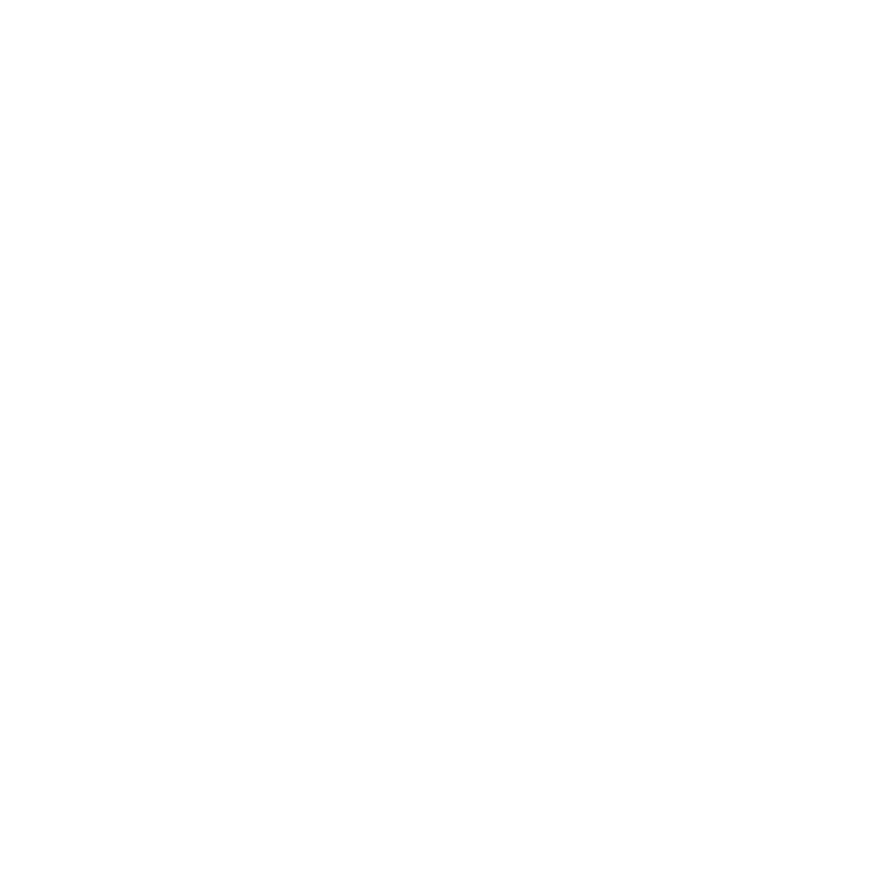
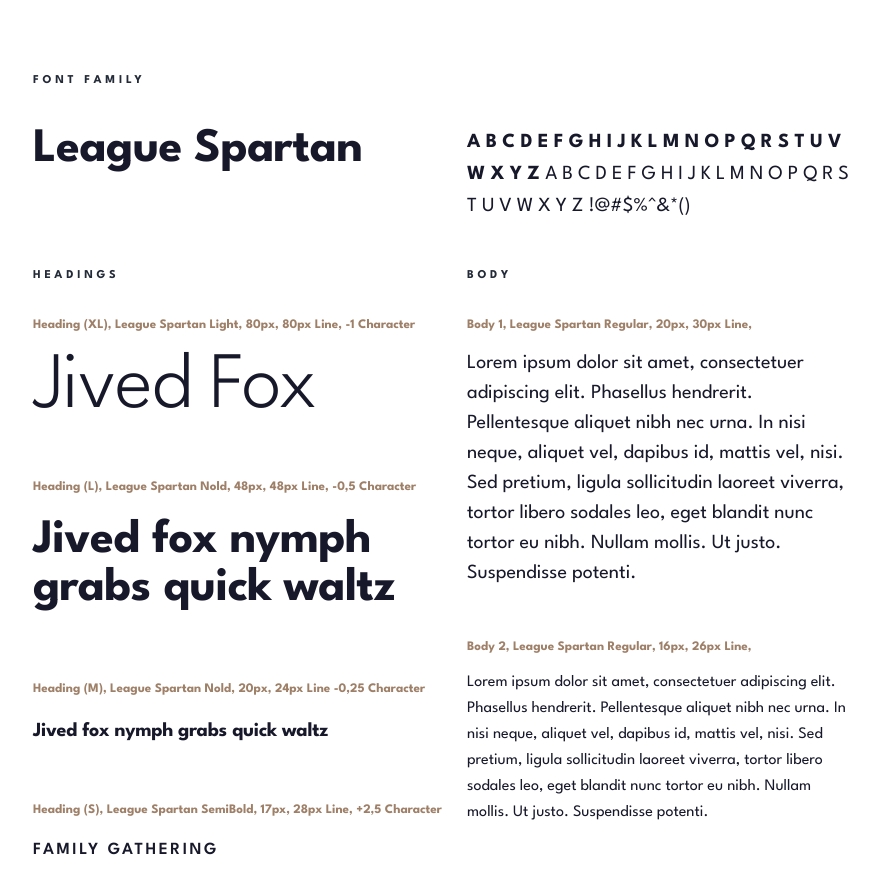
Before and after one commit to JoeDravarol/dine-restaurant, a Next.js app: page /design-system in a window 1280 px wide. Shown: the part 980-1874 px from the top of the page, without its empty margins (195-1074 px from the left). Before the commit the page ends 800 px from the top, so only its background shows below. Built offline with nearby package versions, Linux system fonts and the light colour scheme.

Commit message:
feat: add typography section

```diff
--- a/src/config/theme.ts
+++ b/src/config/theme.ts
@@ -76,13 +76,13 @@
     },
     body1: {
       fontSize: '1.25rem', // 20px
-      lineHeight: '1.875', // 30px
+      lineHeight: '1.875rem', // 30px
       fontWeight: 400,
     },
     body2: {
       fontSize: '1rem', // 16px
       lineHeight: '1.625rem', // 26px
-      fontWeight: 300,
+      fontWeight: 400,
     },
   },
   breakpoints: {
--- a/src/pages/design-system.tsx
+++ b/src/pages/design-system.tsx
@@ -33,7 +33,15 @@
   gridGap: theme.spacing(5.5),
 }));
 
+const TypographyGridContainer = styled(GridContainer)(({ theme }) => ({
+  gridTemplateColumns: '413px 1fr',
+  gridGap: theme.spacing(2.625),
+}));
+
 const DesignSystem: React.FC = () => {
+  const alphabet = [...Array(26).keys()].map(i => String.fromCharCode(i + 65)).join(' ');
+  const symbols = '!@#$%^&*()';
+
   return (
     <Box sx={{ marginInline: 'auto'}} maxWidth={1024} position="relative">
       <HeaderContainer component="header">
@@ -263,6 +271,192 @@
           </Box>
         </GridContainer>
       </FixedContainer>
+
+      <FixedContainer sx={{ marginBottom: 13.125 }} component="section" disableGutters>
+        <Typography variant="h2" mt={7.75} mb={2} color="neutral.ebonyClay">2. Typography</Typography>
+        <Typography
+          variant="body1"
+          fontSize="0.813rem"
+          lineHeight="1.438rem"
+          mb={9}
+        >
+          * These heading leavels are for guidance purposes only. The actual heading leve used in the code may differ.
+        </Typography>
+
+        <Box component="section" mb={6}>
+          <Typography
+            variant="h3"
+            fontSize="0.75rem"
+            lineHeight="0.69rem"
+            textTransform="uppercase"
+            letterSpacing="0.234rem"
+            color="neutral.ebonyClay"
+            mb={5}
+          >
+            Font family
+          </Typography>
+
+          <GridContainer>
+            <Typography variant="h2" component="h3" textTransform="capitalize">League spartan</Typography>
+            <Box>
+              <Typography lineHeight="2rem">
+                <Typography component="span" fontWeight="bold" lineHeight="revert">{alphabet} </Typography>
+                {alphabet} {symbols}
+              </Typography>
+            </Box>
+          </GridContainer>
+        </Box>
+
+        <TypographyGridContainer component="section">
+          <Box component="section">
+            <Typography
+              variant="h3"
+              fontSize="0.75rem"
+              lineHeight="0.69rem"
+              textTransform="uppercase"
+              letterSpacing="0.234rem"
+              color="neutral.ebonyClay"
+              mb={4.375}
+            >
+              Headings
+            </Typography>
+
+            <Box mb={6.25}>
+              <Typography
+                variant="h3"
+                component="h4"
+                fontSize="0.813rem"
+                lineHeight="1.125rem"
+                textTransform="capitalize"
+                letterSpacing="revert"
+                color="secondary.main"
+                mb={1.75}
+              >
+                Heading (XL), League spartan light, 80px, 80px Line, -1 Character
+              </Typography>
+
+              <Typography variant="h1"textTransform="capitalize">
+                Jived fox
+              </Typography>
+            </Box>
+
+            <Box mb={8.375}>
+              <Typography
+                variant="h3"
+                component="h4"
+                fontSize="0.813rem"
+                lineHeight="1.125rem"
+                textTransform="capitalize"
+                letterSpacing="revert"
+                color="secondary.main"
+                mb={2.625}
+              >
+                Heading (L), League spartan nold, 48px, 48px Line, -0,5 Character
+              </Typography>
+
+              <Typography variant="h2" component="p">
+                Jived fox nymph grabs quick waltz
+              </Typography>
+            </Box>
+
+            <Box mb={7.25}>
+              <Typography
+                variant="h3"
+                component="h4"
+                fontSize="0.813rem"
+                lineHeight="1.125rem"
+                textTransform="capitalize"
+                letterSpacing="revert"
+                color="secondary.main"
+                mb={2.625}
+              >
+                Heading (M), League spartan nold, 20px, 24px Line -0,25 Character
+              </Typography>
+
+              <Typography variant="h3">
+                Jived fox nymph grabs quick waltz
+              </Typography>
+            </Box>
+
+            <Box>
+              <Typography
+                variant="h3"
+                component="h4"
+                fontSize="0.813rem"
+                lineHeight="1.125rem"
+                textTransform="capitalize"
+                letterSpacing="revert"
+                color="secondary.main"
+                mb={2.125}
+              >
+                Heading (S), League spartan semiBold, 17px, 28px Line, +2,5 Character
+              </Typography>
+
+              <Typography variant="h4" textTransform="uppercase">
+                Family Gathering
+              </Typography>
+            </Box>
+          </Box>
+
+          <Box component="section">
+            <Typography
+              variant="h3"
+              fontSize="0.75rem"
+              lineHeight="0.69rem"
+              textTransform="uppercase"
+              letterSpacing="0.234rem"
+              color="neutral.ebonyClay"
+              mb={4.375}
+            >
+              Body
+            </Typography>
+
+            <Box mb={6.25}>
+              <Typography
+                variant="h3"
+                component="h4"
+                fontSize="0.813rem"
+                lineHeight="1.125rem"
+                textTransform="capitalize"
+                letterSpacing="revert"
+                color="secondary.main"
+                mb={1.75}
+              >
+                Body 1, League spartan regular, 20px, 30px Line,
+              </Typography>
+
+              <Typography>
+                Lorem ipsum dolor sit amet, consectetuer adipiscing elit. Phasellus hendrerit. Pellentesque aliquet nibh
+                nec urna. In nisi neque, aliquet vel, dapibus id, mattis vel, nisi. Sed pretium, ligula sollicitudin
+                laoreet viverra, tortor libero sodales leo, eget blandit nunc tortor eu nibh. Nullam mollis.
+                Ut justo. Suspendisse potenti.
+              </Typography>
+            </Box>
+
+            <Box>
+              <Typography
+                variant="h3"
+                component="h4"
+                fontSize="0.813rem"
+                lineHeight="1.125rem"
+                textTransform="capitalize"
+                letterSpacing="revert"
+                color="secondary.main"
+                mb={1.75}
+              >
+                Body 2, League spartan regular, 16px, 26px Line,
+              </Typography>
+
+              <Typography variant="body2">
+                Lorem ipsum dolor sit amet, consectetuer adipiscing elit. Phasellus hendrerit. Pellentesque aliquet nibh
+                nec urna. In nisi neque, aliquet vel, dapibus id, mattis vel, nisi. Sed pretium, ligula sollicitudin
+                laoreet viverra, tortor libero sodales leo, eget blandit nunc tortor eu nibh. Nullam mollis.
+                Ut justo. Suspendisse potenti.
+              </Typography>
+            </Box>
+          </Box>
+        </TypographyGridContainer>
+      </FixedContainer>
     </Box>
   );
 };
--- a/tsconfig.json
+++ b/tsconfig.json
@@ -14,6 +14,7 @@
     "isolatedModules": true,
     "jsx": "preserve",
     "incremental": true,
+    "downlevelIteration": true,
     "baseUrl": ".",
     "paths": {
       "@/*": ["./src/*"],
```
